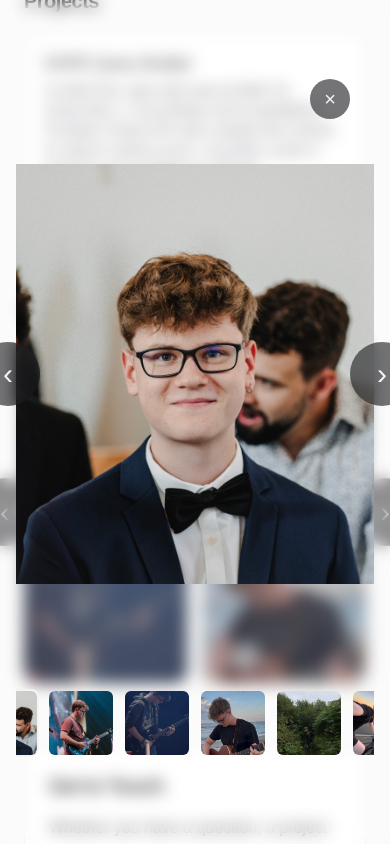
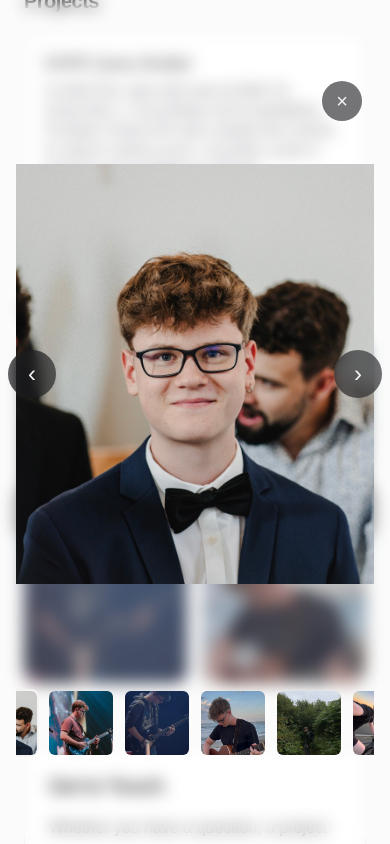
Before and after one commit to jansigi/jansigrist, a Next.js app: page / in a window 390 px wide. Both pictures are taken after a click on the button 105 px from the left and 1509 px from the top of the page. Shown: the part 1087-1931 px from the top of the page. Built offline with nearby package versions, Linux system fonts and the light colour scheme.

Commit message:
responsive

```diff
--- a/src/app/page.tsx
+++ b/src/app/page.tsx
@@ -181,7 +181,7 @@ export default function Home() {
               type="button"
               aria-label="Previous photos"
               onClick={() => setGridOffset((o) => (o - 1 + images.length) % images.length)}
-              className="pointer-events-auto absolute -left-10 top-1/2 -translate-y-1/2 rounded-full bg-zinc-900/60 p-4 text-3xl text-zinc-100 backdrop-blur transition hover:bg-zinc-900/80 sm:-left-16 dark:bg-zinc-100/20 dark:text-zinc-50"
+              className="pointer-events-auto absolute -left-2 top-1/2 -translate-y-1/2 rounded-full bg-zinc-900/60 p-3 text-2xl text-zinc-100 backdrop-blur transition hover:bg-zinc-900/80 sm:-left-10 sm:p-4 sm:text-3xl md:-left-16 dark:bg-zinc-100/20 dark:text-zinc-50"
             >
               ‹
             </button>
@@ -189,7 +189,7 @@ export default function Home() {
               type="button"
               aria-label="Next photos"
               onClick={() => setGridOffset((o) => (o + 1) % images.length)}
-              className="pointer-events-auto absolute -right-10 top-1/2 -translate-y-1/2 rounded-full bg-zinc-900/60 p-4 text-3xl text-zinc-100 backdrop-blur transition hover:bg-zinc-900/80 sm:-right-16 dark:bg-zinc-100/20 dark:text-zinc-50"
+              className="pointer-events-auto absolute -right-2 top-1/2 -translate-y-1/2 rounded-full bg-zinc-900/60 p-3 text-2xl text-zinc-100 backdrop-blur transition hover:bg-zinc-900/80 sm:-right-10 sm:p-4 sm:text-3xl md:-right-16 dark:bg-zinc-100/20 dark:text-zinc-50"
             >
               ›
             </button>
@@ -244,12 +244,13 @@ export default function Home() {
                 e.stopPropagation();
                 closeLightbox();
               }}
-              className="absolute right-6 top-0 z-20 inline-flex h-10 w-10 items-center justify-center rounded-full bg-zinc-900/60 text-xl text-zinc-100 backdrop-blur transition hover:bg-zinc-900/80 sm:right-10 sm:top-1"
+              className="absolute right-3 top-0 z-20 inline-flex h-10 w-10 items-center justify-center rounded-full bg-zinc-900/60 text-xl text-zinc-100 backdrop-blur transition hover:bg-zinc-900/80 sm:right-6"
+              style={{ top: "calc(env(safe-area-inset-top, 0px) + 2px)" }}
             >
               ×
             </button>
 
-            <div className="relative w-full" style={{ height: "70vh" }}>
+            <div className="relative w-full" style={{ height: "min(70svh, 70vh)" }}>
               <div className="flex h-full w-full items-center justify-center overflow-hidden rounded-xl bg-transparent">
                 <Image
                   src={images[currentIndex].src}
@@ -263,7 +264,7 @@ export default function Home() {
                 type="button"
                 aria-label="Previous"
                 onClick={showPrev}
-                className="absolute top-1/2 -left-10 -translate-y-1/2 z-10 inline-flex h-16 w-16 items-center justify-center rounded-full bg-zinc-900/60 text-3xl text-zinc-100 backdrop-blur transition hover:bg-zinc-900/80 sm:-left-16 dark:bg-zinc-100/20"
+                className="absolute top-1/2 -left-2 -translate-y-1/2 z-10 inline-flex h-12 w-12 items-center justify-center rounded-full bg-zinc-900/60 text-2xl text-zinc-100 backdrop-blur transition hover:bg-zinc-900/80 sm:-left-10 sm:h-16 sm:w-16 sm:text-3xl md:-left-16 dark:bg-zinc-100/20"
               >
                 ‹
               </button>
@@ -271,7 +272,7 @@ export default function Home() {
                 type="button"
                 aria-label="Next"
                 onClick={showNext}
-                className="absolute top-1/2 -right-10 -translate-y-1/2 z-10 inline-flex h-16 w-16 items-center justify-center rounded-full bg-zinc-900/60 text-3xl text-zinc-100 backdrop-blur transition hover:bg-zinc-900/80 sm:-right-16 dark:bg-zinc-100/20"
+                className="absolute top-1/2 -right-2 -translate-y-1/2 z-10 inline-flex h-12 w-12 items-center justify-center rounded-full bg-zinc-900/60 text-2xl text-zinc-100 backdrop-blur transition hover:bg-zinc-900/80 sm:-right-10 sm:h-16 sm:w-16 sm:text-3xl md:-right-16 dark:bg-zinc-100/20"
               >
                 ›
               </button>
```
